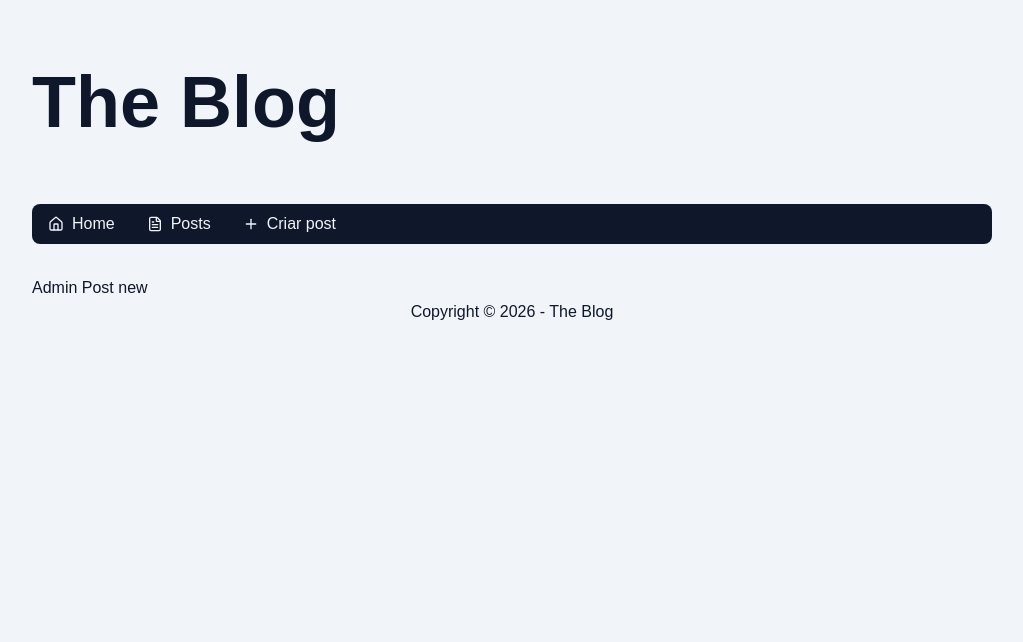
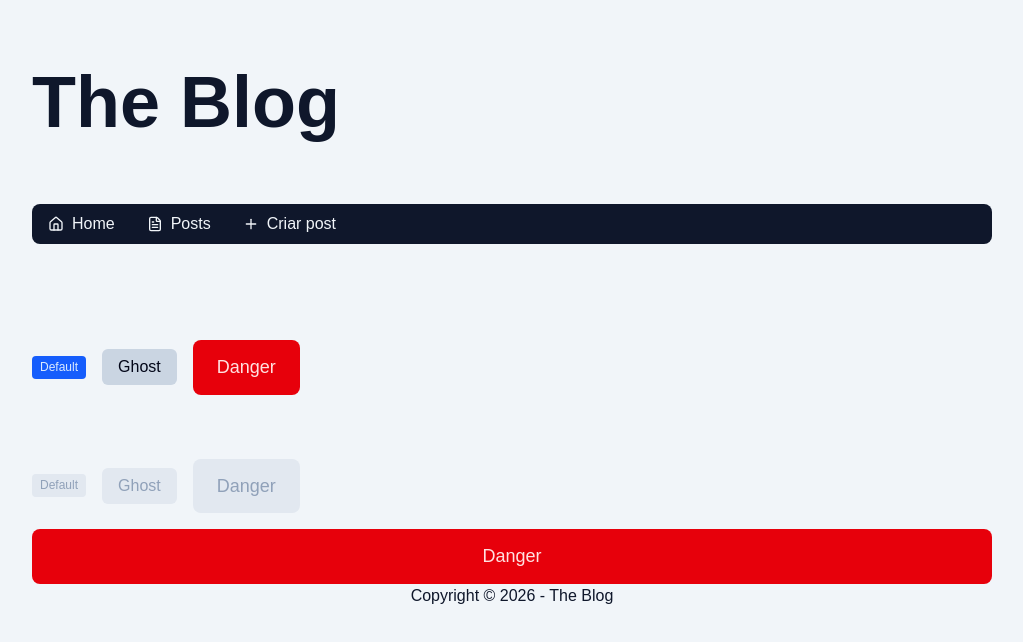
Before and after one commit to GerardoRodrigues/the-blog, a Next.js app: page /admin/post/new in a window 1280 px wide. Shown: the top 642 px of the page, without its empty margins (128-1151 px from the left). Built offline with nearby package versions, Linux system fonts and the light colour scheme.

Commit message:
button component

```diff
--- a/app/admin/post/new/page.tsx
+++ b/app/admin/post/new/page.tsx
@@ -1,7 +1,35 @@
+import { Button } from "@/components/Button/Button";
+
 export default function AdminPostNewPage() {
   return (
     <div>
-      <h1>Admin Post new</h1>
+      <div className="py-16 flex flex-wrap gap-4 items-center">
+        <Button variant="defaut" size="sm">
+          Default
+        </Button>
+        <Button variant="ghost" size="md">
+          Ghost
+        </Button>
+        <Button variant="danger" size="lg">
+          Danger
+        </Button>
+      </div>
+
+      <div className="flex flex-wrap gap-4 items-center">
+        <Button variant="defaut" size="sm" disabled>
+          Default
+        </Button>
+        <Button variant="ghost" size="md" disabled>
+          Ghost
+        </Button>
+        <Button variant="danger" size="lg" disabled>
+          Danger
+        </Button>
+
+        <Button variant="danger" size="lg" className="w-full">
+          Danger
+        </Button>
+      </div>
     </div>
   );
 }
--- /dev/null
+++ b/components/Button/Button.tsx
@@ -0,0 +1,29 @@
+type ButtonVariants = "defaut" | "ghost" | "danger";
+type ButtonSizes = "sm" | "md" | "lg";
+
+interface ButtonProps extends React.ComponentProps<"button"> {
+  variant?: ButtonVariants;
+  size?: ButtonSizes;
+}
+
+export function Button({
+  variant = "defaut",
+  size = "md",
+  ...rest
+}: ButtonProps) {
+  const buttonVariants: Record<ButtonVariants, string> = {
+    defaut: "bg-blue-600 hover:bg-blue-700 text-blue-100",
+    ghost: "bg-slate-300 hover:bg-slate-400 text-slate-950",
+    danger: "bg-red-600 hover:bg-red-700 text-red-100",
+  };
+
+  const buttonSizes: Record<ButtonSizes, string> = {
+    sm: "text-xs/tight py-1 px-2 rounded-sm [&_svg]:w-3 [&_svg]:h-3 gap-1",
+    md: "text-base/tight py-2 px-4 rounded-md [&_svg]:w-4 [&_svg]:h-4 gap-2",
+    lg: "text-lg/tight py-4 px-6 rounded-lg [&_svg]:w-5 [&_svg]:h-5 gap-3",
+  };
+
+  const buttonClasses = `${buttonVariants[variant]} ${buttonSizes[size]} cursor-pointer flex items-center justify-center transition disabled:cursor-not-allowed  disabled:bg-slate-200 disabled:text-slate-400 ${rest.className}`;
+
+  return <button {...rest} className={buttonClasses} />;
+}
--- a/components/Dialog/Dialog.tsx
+++ b/components/Dialog/Dialog.tsx
@@ -1,3 +1,5 @@
+import { Button } from "../Button/Button";
+
 interface DialogProps {
   title: string;
   content: React.ReactNode;
@@ -36,23 +38,17 @@ export function Dialog({
         </h3>
         <div id="dialog-description">{content}</div>
         <div className="flex items-center justify-around">
-          <button
+          <Button
             autoFocus
-            className="cursor-pointer bg-slate-300 hover:bg-slate-400 rounded-lg transition text-slate-950 px-4 py-2 flex items-center justify-center
-            disabled:bg-slate-300 disabled:text-slate-100 disabled:cursor-not-allowed"
             onClick={handleCancel}
             disabled={disabled}
+            variant="ghost"
           >
             Cancelar
-          </button>
-          <button
-            className="cursor-pointer bg-blue-500 hover:bg-blue-600 rounded-lg transition text-blue-50 px-4 py-2 flex items-center justify-center
-            disabled:bg-slate-300 disabled:text-slate-100 disabled:cursor-not-allowed"
-            onClick={onConfirm}
-            disabled={disabled}
-          >
+          </Button>
+          <Button onClick={onConfirm} disabled={disabled}>
             Sim
-          </button>
+          </Button>
         </div>
       </div>
     </div>
```
